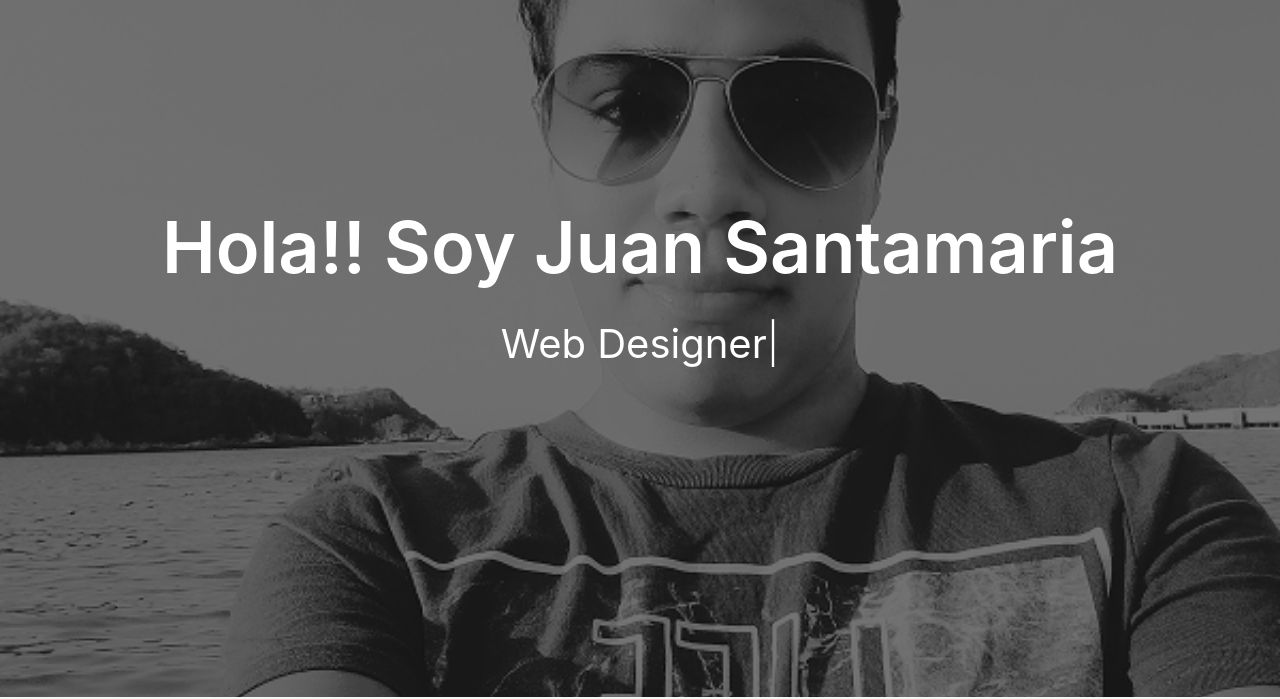
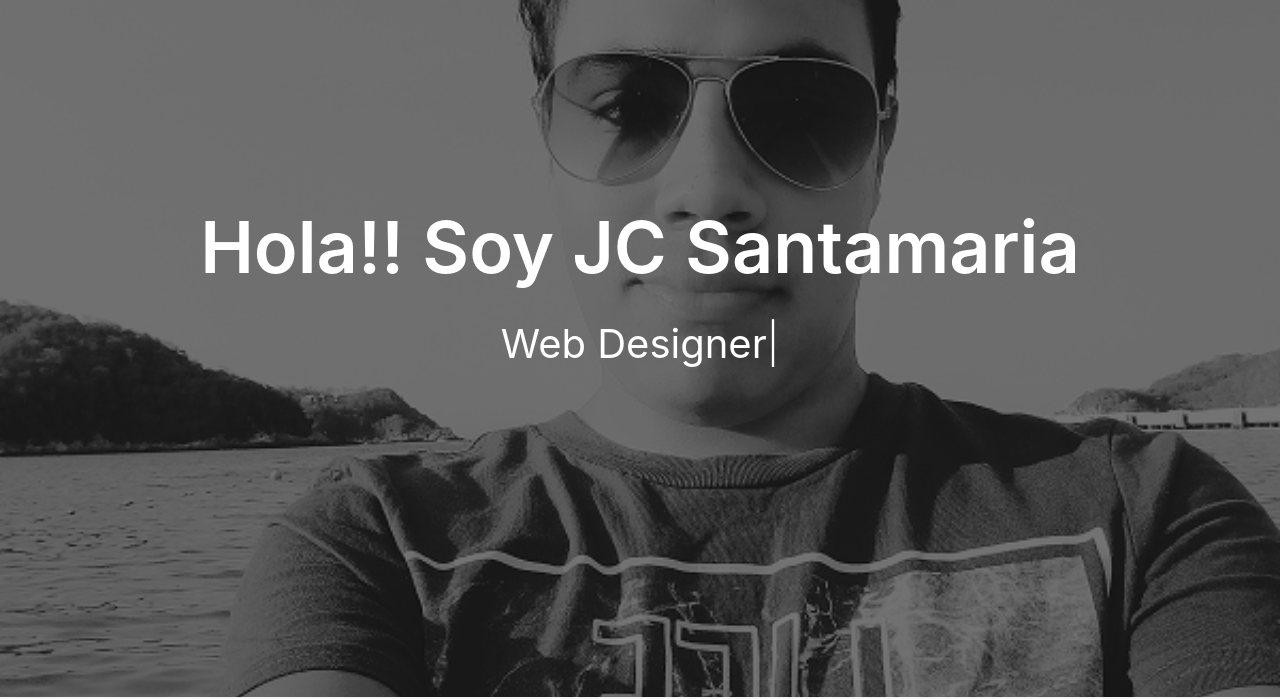
Before and after one commit to iscomax/DevFolio, a plain HTML site: page index.html in a window 1280 px wide. Shown: the part 103-802 px from the top of the page. Drawn offline with Linux system fonts and the light colour scheme; files whose address does not match are found by name.

Commit message:
cambios 2021

```diff
--- a/index.html
+++ b/index.html
@@ -80,7 +80,7 @@
       <div class="table-cell">
         <div class="container">
           <!--<p class="display-6 color-d">Hello, world!</p>-->
-          <h1 class="intro-title mb-4">Hola!! Soy Juan Santamaria</h1>
+          <h1 class="intro-title mb-4">Hola!! Soy JC Santamaria</h1>
           <p class="intro-subtitle"><span class="text-slider-items">CEO DevFolio,Web Developer,Web Designer,Frontend
               Developer,Graphic Designer</span><strong class="text-slider"></strong></p>
           <!-- <p class="pt-3"><a class="btn btn-primary btn js-scroll px-4" href="#about" role="button">Learn More</a></p> -->
```
